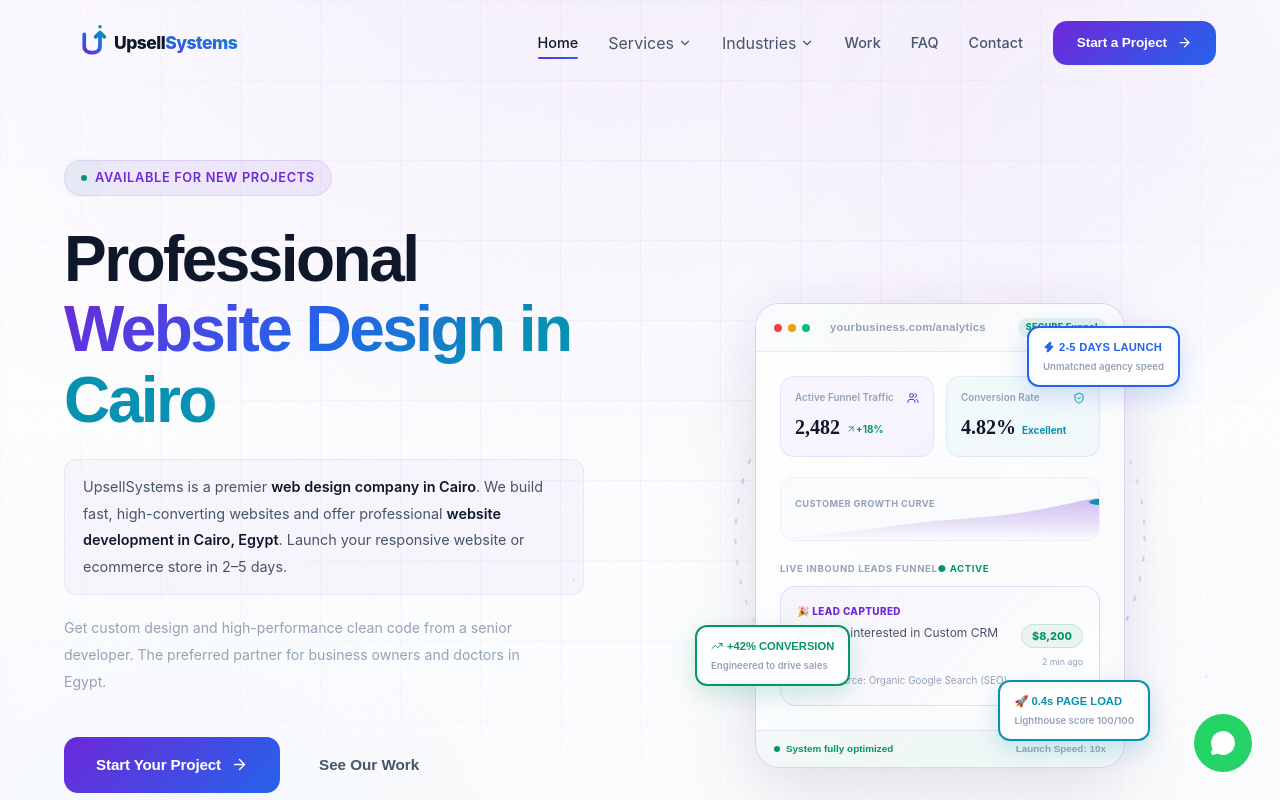
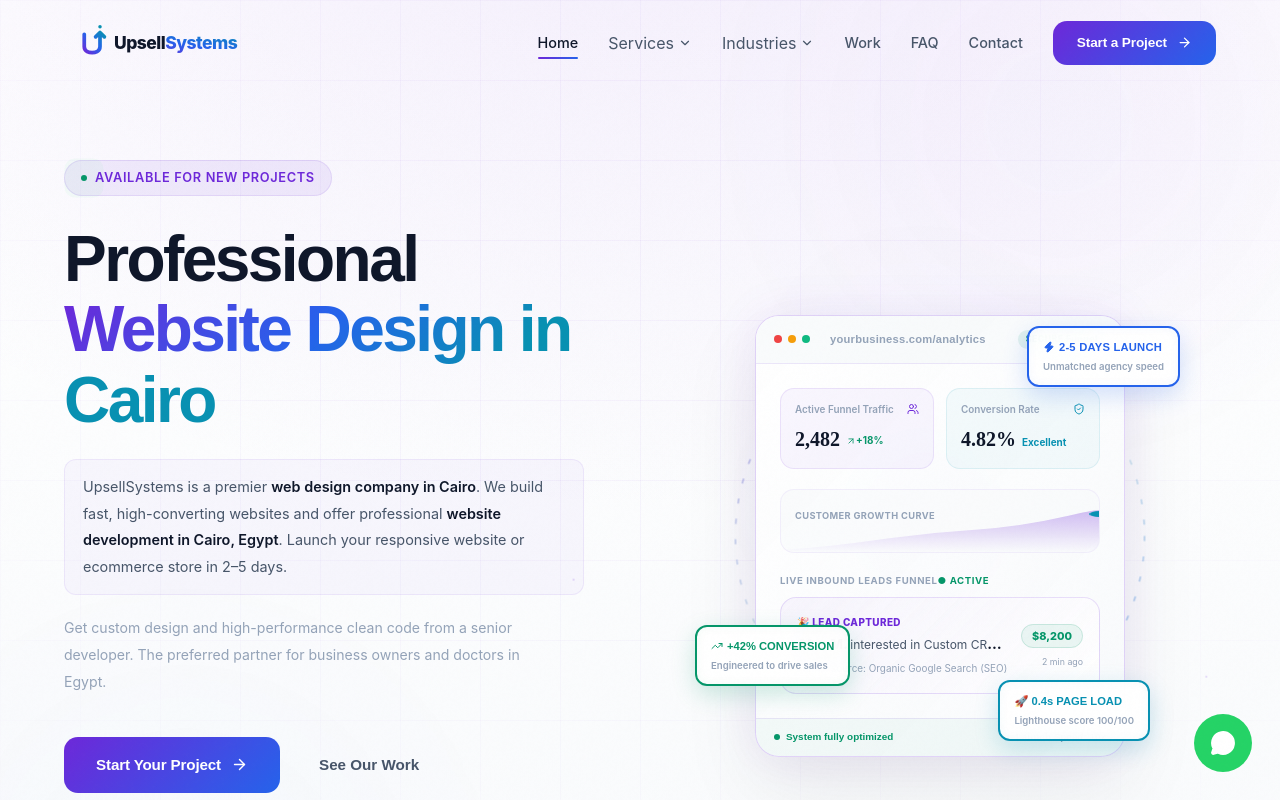
Before and after one commit to mustafaexce-creator/Upsellsystems, a React (Vite) app: page / in a window 1280 px wide. Shown: the top 800 px of the page. Built offline with nearby package versions, Linux system fonts and the light colour scheme; a web font is replaced by a local one.

Commit message:
fix: resolve Cumulative Layout Shift (CLS) on Hero section and Visual Dashboard

```diff
--- a/src/components/home/Hero.jsx
+++ b/src/components/home/Hero.jsx
@@ -24,7 +24,7 @@ export default function Hero() {
       {/* Orbs */}
       <div className="glow-orb" style={{ width: '600px', height: '600px', background: 'radial-gradient(circle, rgba(109,40,217,0.1), transparent)', top: '-200px', right: '-100px' }} />
       <div className="glow-orb" style={{ width: '500px', height: '500px', background: 'radial-gradient(circle, rgba(37,99,235,0.08), transparent)', bottom: '-150px', left: '-100px', animationDelay: '4s' }} />
-      <div className="glow-orb" style={{ width: '300px', height: '300px', background: 'radial-gradient(circle, rgba(8,145,178,0.06), transparent)', top: '30%', left: '60%', animationDelay: '8s' }} />
+      <div className="glow-orb" style={{ width: '300px', height: '300px', background: 'radial-gradient(circle, rgba(8,145,178,0.06), transparent)', top: '240px', left: '60%', animationDelay: '8s' }} />
 
       {particles.map(p => (
         <div key={p.id} className="particle" style={{ left: p.left, bottom: '-10px', animationDelay: p.delay, animationDuration: p.duration, width: p.size, height: p.size }} />
--- a/src/components/home/HeroVisual.jsx
+++ b/src/components/home/HeroVisual.jsx
@@ -198,16 +198,17 @@ export default function HeroVisual() {
               justifyContent: 'space-between',
               transition: 'all 0.5s ease',
               boxShadow: pulse ? '0 0 15px rgba(8,145,178,0.15)' : 'none',
-              transform: pulse ? 'scale(1.02)' : 'scale(1)'
+              transform: pulse ? 'scale(1.02)' : 'scale(1)',
+              minHeight: '82px',
             }}>
-              <div>
+              <div style={{ flex: 1, minWidth: 0, marginRight: '12px' }}>
                 <p style={{ fontSize: '0.62rem', color: '#6d28d9', fontWeight: 800, textTransform: 'uppercase', letterSpacing: '0.04em', marginBottom: '2px' }}>
                   🎉 Lead Captured
                 </p>
-                <p style={{ fontSize: '0.85rem', fontWeight: 800, color: '#0F172A', marginBottom: '4px' }}>
+                <p style={{ fontSize: '0.85rem', fontWeight: 800, color: '#0F172A', marginBottom: '4px', whiteSpace: 'nowrap', overflow: 'hidden', textOverflow: 'ellipsis' }}>
                   {currentLead.name} <span style={{ fontSize: '0.75rem', fontWeight: 400, color: 'var(--text-secondary)' }}>interested in {currentLead.project}</span>
                 </p>
-                <p style={{ fontSize: '0.62rem', color: 'var(--text-muted)' }}>Funnel source: Organic Google Search (SEO)</p>
+                <p style={{ fontSize: '0.62rem', color: 'var(--text-muted)', whiteSpace: 'nowrap', overflow: 'hidden', textOverflow: 'ellipsis' }}>Funnel source: Organic Google Search (SEO)</p>
               </div>
               <div style={{ textAlign: 'right' }}>
                 <span style={{
```
